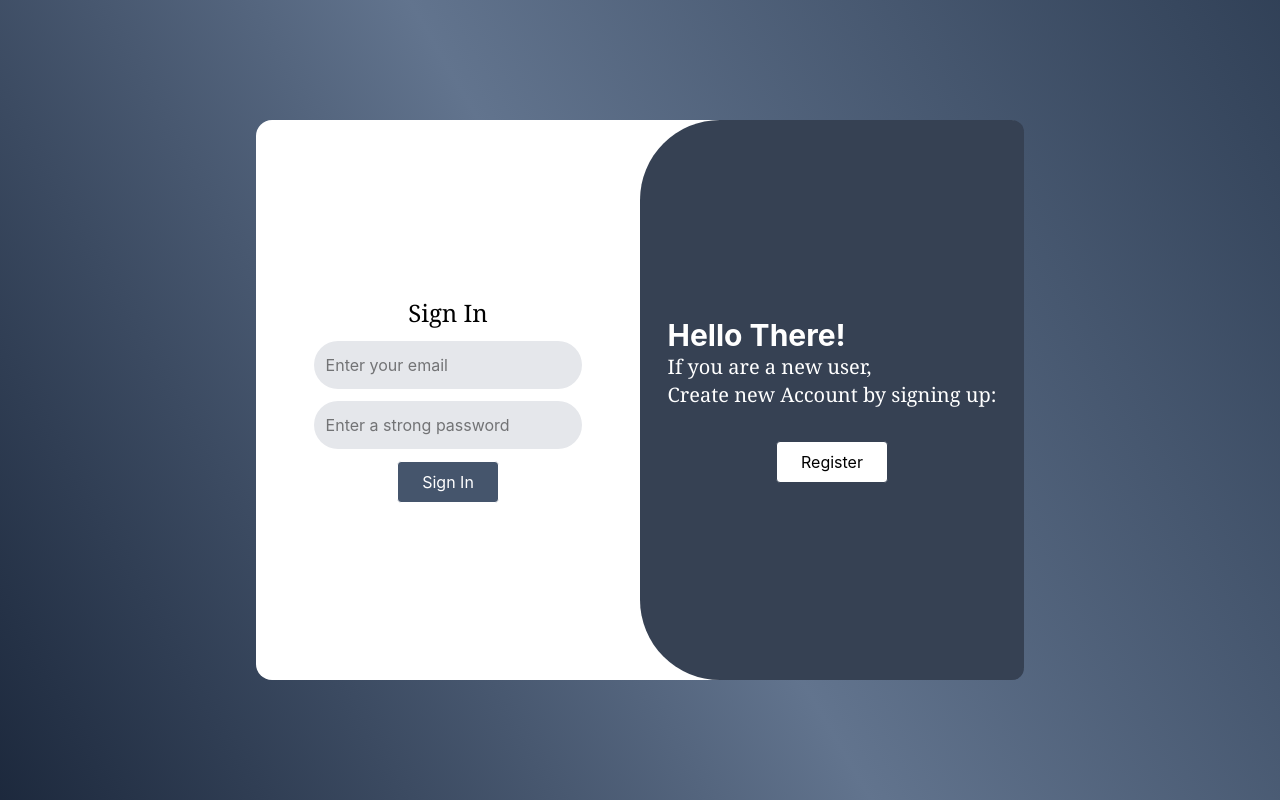
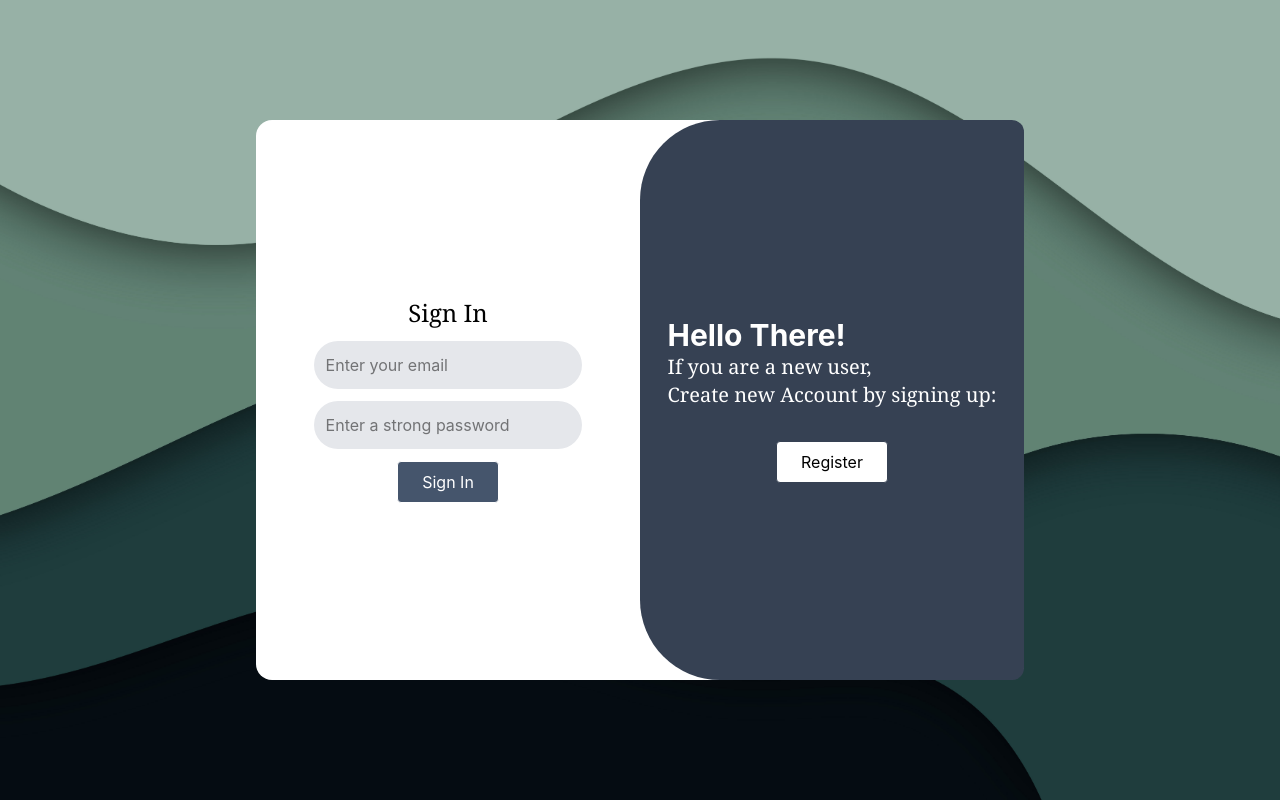
Before and after one commit to vishal1011001/Job-Application-Tracker, a React (Vite) app: page /login in a window 1280 px wide. Built offline with nearby package versions, Linux system fonts and the light colour scheme.

Commit message:
Bg image change, package-lock commit

```diff
--- a/src/pages/LoginPage.jsx
+++ b/src/pages/LoginPage.jsx
@@ -95,7 +95,7 @@ export default function LoginPage({ API_URL, setUserInfo }) {
   };
 
   return (
-    <div className="h-screen w-screen flex items-center justify-center bg-linear-60 from-slate-800 via-slate-500 to-slate-700">
+    <div className="h-screen w-screen flex items-center justify-center bg-linear-60 bg-[url('/bg-y.jpg')] bg-cover bg-center">
       <div className="h-[70vh] w-[60vw] **:transition-all **:ease-in-out">
         <div className="bg-white h-full rounded-2xl flex flex-row">
 
```
Also changed, not shown: 1 other file (tests, documents, lock files or other folders).
